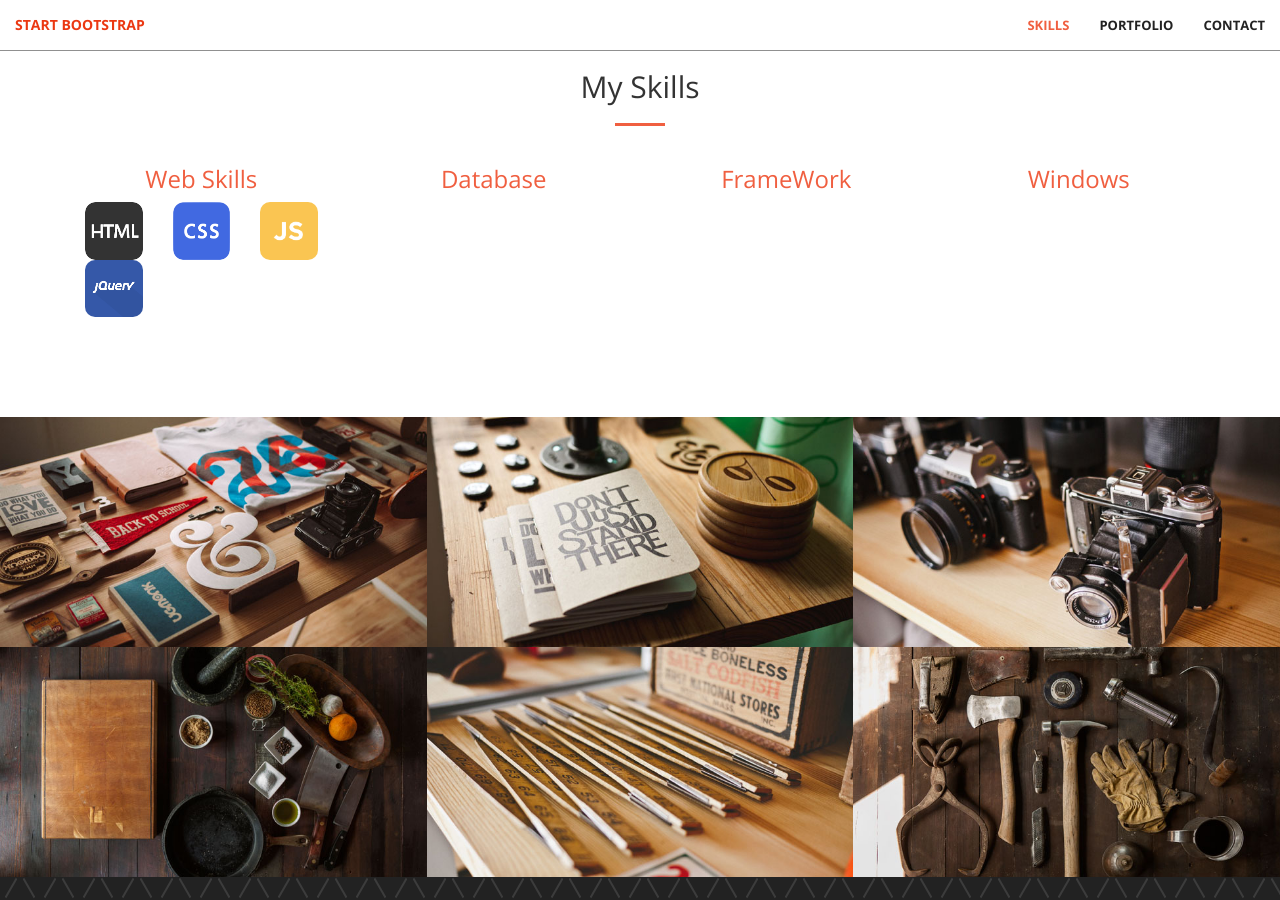
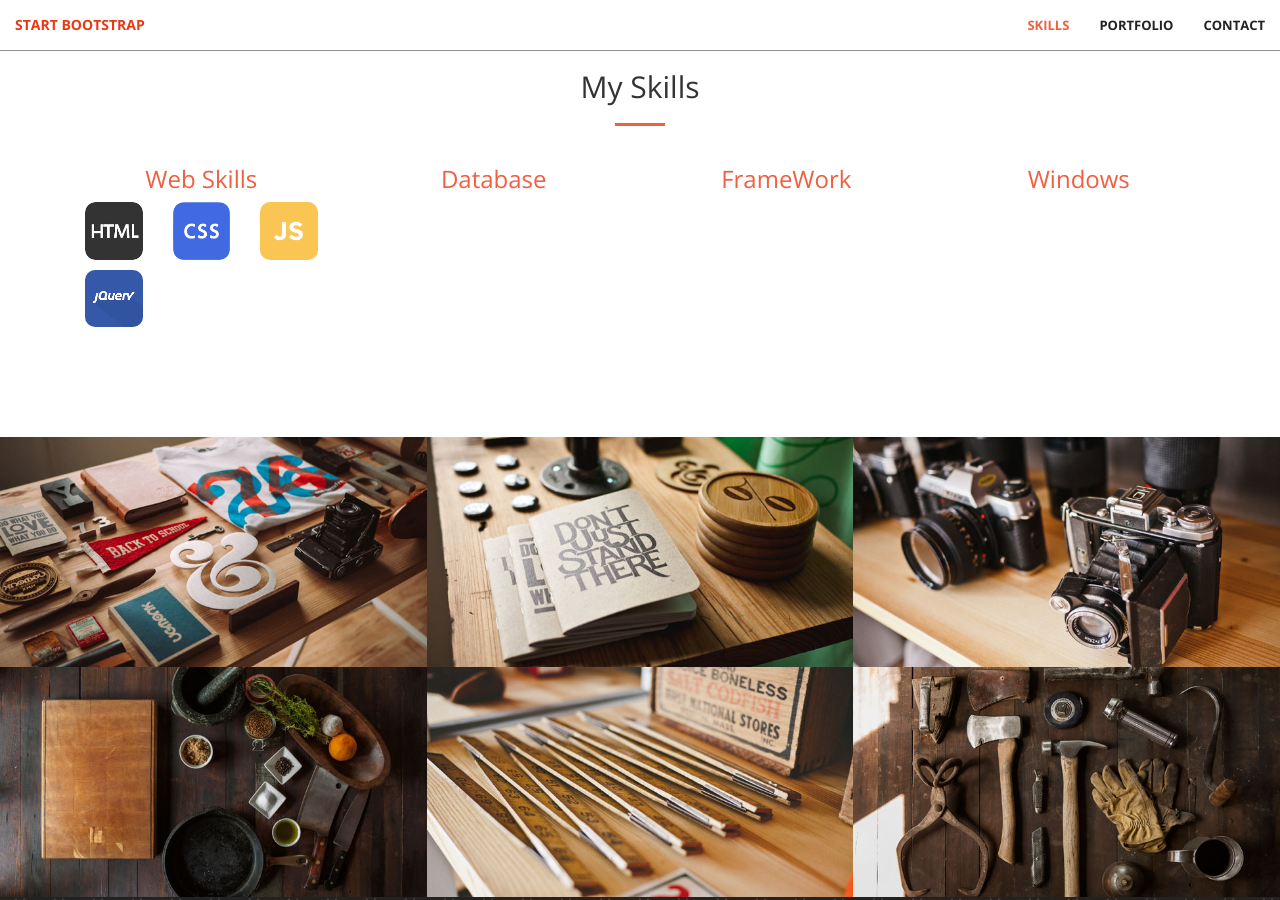
Before and after one commit to OhGyeongtaek/ohgyeongtaek.github.io, a Jekyll site: the page built from index.html, in a window 1280 px wide and 900 px high, scrolled down 930 px. Built offline with Jekyll 4.4.1, drawn with Linux system fonts in a browser that asks for light colours.

Commit message:
update skills

```diff
--- a/css/main_page.css
+++ b/css/main_page.css
@@ -7,6 +7,9 @@ aside{ padding:0; }
 .service-box h3{
     color:#F05F40;
 }
+.service-box p i{
+    margin-bottom:10px;
+}
 .service-box p i img{
     width:100%;
     height:100%;
```
